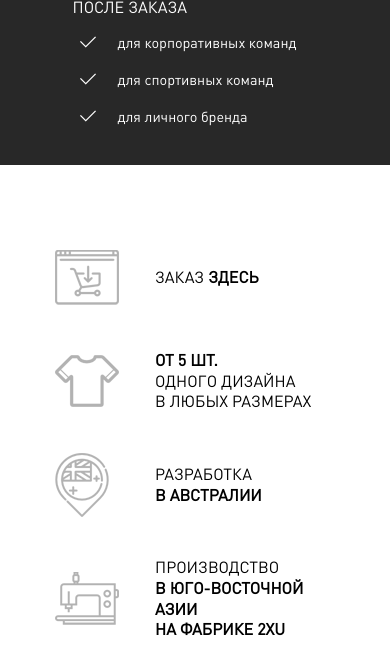
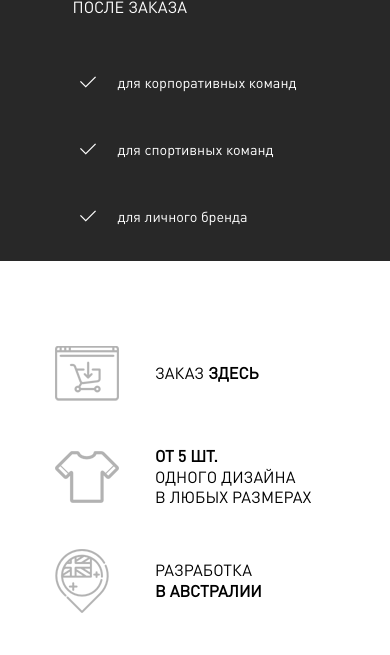
Before and after one commit to bonjovi/2xu-landing-page, a website: page app/index.html in a window 390 px wide. Shown: the part 149-804 px from the top of the page. Drawn offline with nearby package versions, Linux system fonts and the light colour scheme.

Commit message:
Added media styles for tablets 1

```diff
--- a/app/scss/base/_media.scss
+++ b/app/scss/base/_media.scss
@@ -10,14 +10,44 @@
 	}
 }
 
+@media only screen and (max-width: 1200px) {
+	.header {
+		background: #282828 none;
 
-@media only screen and (max-width: 1200px) {
+		&__text {
+			margin-left: 0;
+		}
+
+		&__question {
+			padding-top: 40px;
+			color: #fff;
+		}
+
+		&__slogan {
+			margin-left: 0;
+			color: #fff;
+		}
+
+		&__item {
+			padding-top: 40px;
+			color: #fff;
+			list-style-image: url(../../app/img/check-white.png);
+			margin-bottom: 5px;
+		}
+	}
+
+	.wrapper {
+		width: 100%;
+		padding: 0 20px;
+		box-sizing: border-box;
+	}
+}
+
+@media only screen and (max-width: 992px) {
 
 }
 
-
-
-@media only screen and (max-width: 992px) {
+@media only screen and (max-width: 768px) {
 
 	.header {
 		background-image:none;
@@ -76,7 +106,7 @@
 
 		&__item {
 			padding-left: 15px;
-			margin-bottom: 20px;
+			margin-bottom: 10px;
 			font-size: 0.9rem;
 		}
 	}
```
Also changed, not shown: app/css/main.css, app/scss/build/_blocks.scss.
